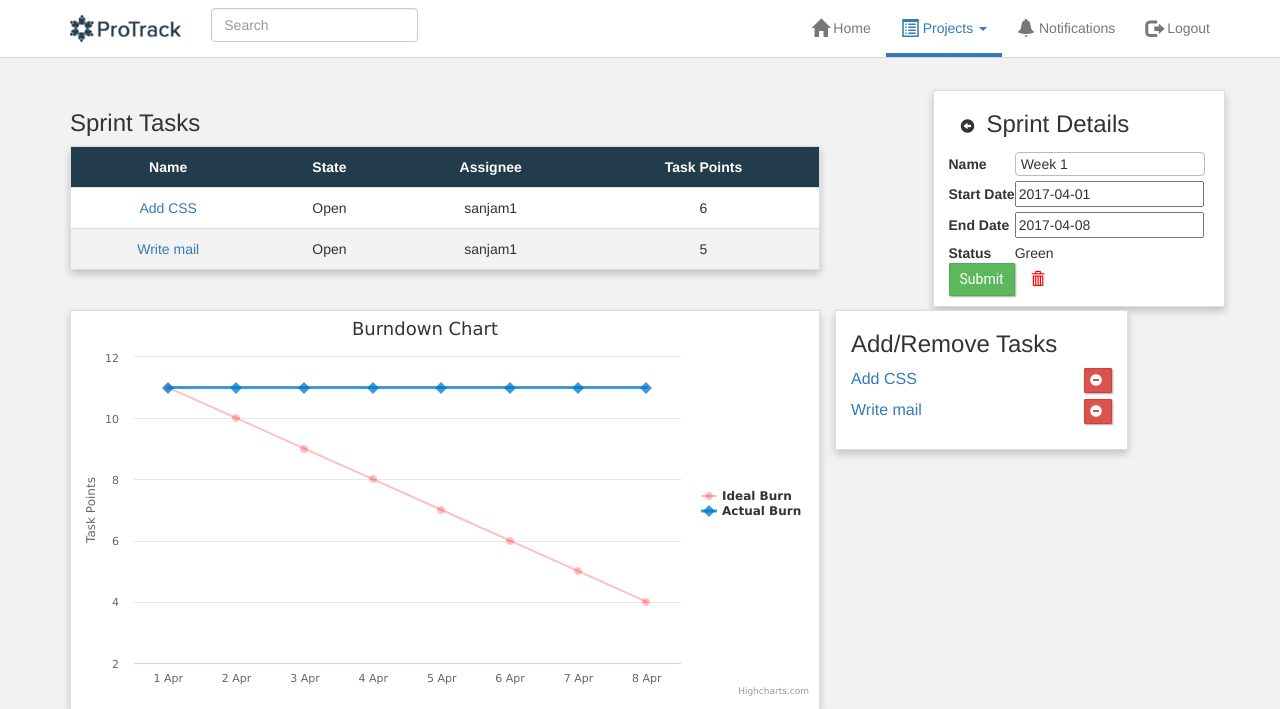
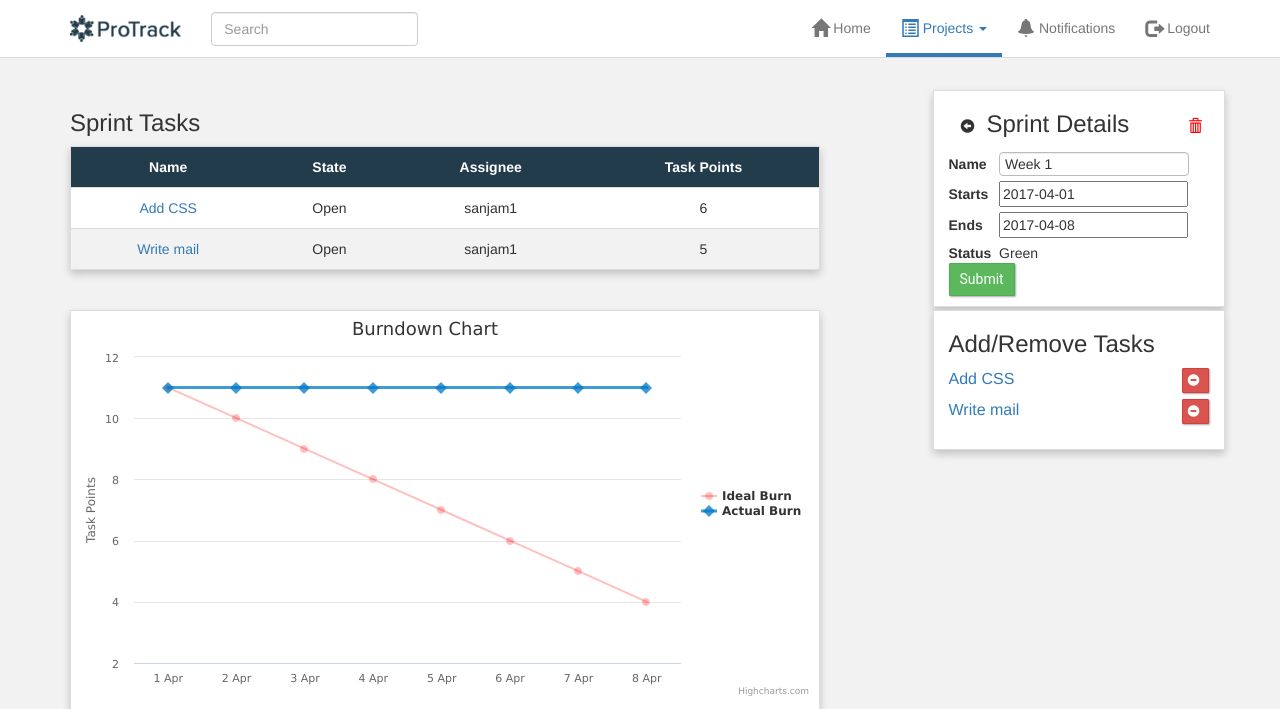
Before and after one commit to sanjamkr/ProTrack, a Django app: page /Tracker/edit_sprint/11/ in a window 1280 px wide, after a click that opens the changed part. Shown: the top 709 px of the page. Run offline with Django 3.2, Linux system fonts and the light colour scheme; a user stored in the database is signed in; data comes from the database, SQL or seed files in the repository; both versions use the stored data as it was after the commit; parts of the project's set-up code (start-up, migrations or seed data) failed here and were passed over; some libraries are stand-ins or nearby versions.

Commit message:
Delete Task Confirmation

```diff
--- a/Tracker/static/Tracker/style.css
+++ b/Tracker/static/Tracker/style.css
@@ -511,39 +511,60 @@ overflow-y: auto;}
 .notitime {
     color: #888;
 }
-.taskinput, #id_state, #id_tsprint, #id_assign, .sprintinput, .sprintinput, #id_priority{
+.taskinput, #id_state, #id_tsprint, #id_assign, .sprintinput, #id_priority{
     width: 100%;
 
 }
 /*Task Fields*/
-.taskinput, #id_state, #id_tsprint, #id_assign, #id_due_date_month,#id_due_date_day, #id_due_date_year,  #id_priority{
+.taskinput, #id_state, #id_tsprint, #id_assign, #id_due_date_month,#id_due_date_day, #id_due_date_year,  #id_priority,
+#id_newtask-state, #id_newtask-tsprint, #id_newtask-assign,  #id_newtask-priority,/*Edit Task Fields */
+#id_newtask-due_date_month,#id_newtask-due_date_day, #id_newtask-due_date_year
+{
     border: #bbb 1px solid;
     border-radius: 4px;
     padding-left: 5px;
+     box-shadow: inset 0 1px 1px rgba(0,0,0,.075);
 }
+
 /*Sprint Fields*/
 .sprintinput, #id_start_date_month, #id_start_date_day, #id_start_date_year, /*Add Sprint Field */
 #id_end_date_month, #id_end_date_day, #id_end_date_year{
     border: #bbb 1px solid;
     border-radius: 4px;
     padding-left: 5px;
+     box-shadow: inset 0 1px 1px rgba(0,0,0,.075);
 }
 /*Project Fields */
 .projectinput {
+    width: 80%;
     border: #bbb 1px solid;
     border-radius: 4px;
     padding-left: 5px;
+    box-shadow: inset 0 1px 1px rgba(0,0,0,.075);
 }
 /*Select Fields*/
 #id_state, #id_tsprint, #id_assign, #id_due_date_month,#id_due_date_day, #id_priority, #id_due_date_year, /* Add Task Fields */
-#id_newtask-state, #id_newtask-tsprint, #id_newtask-assign, /*Edit Task Fields */
+#id_newtask-state, #id_newtask-tsprint, #id_newtask-assign,  #id_newtask-priority, /*Edit Task Fields */
 #id_newtask-due_date_month,#id_newtask-due_date_day, #id_newtask-due_date_year,
 #id_start_date_month, #id_start_date_day, #id_start_date_year, /*Add Sprint Field */
 #id_end_date_month, #id_end_date_day, #id_end_date_year,
 #id_pdeadline_month, #id_pdeadline_day, #id_pdeadline_year /* Add Project Field*/
  {
+
     padding-top: 2px;
     padding-bottom: 2px;
+}
+#id_state:focus, #id_tsprint:focus, #id_assign:focus, #id_due_date_month:focus,#id_due_date_day:focus, #id_priority:focus, #id_due_date_year:focus, /* Add Task Fields */
+#id_newtask-state:focus, #id_newtask-tsprint:focus, #id_newtask-assign:focus,  #id_newtask-priority:focus, /*Edit Task Fields */
+#id_newtask-due_date_month:focus,#id_newtask-due_date_day:focus, #id_newtask-due_date_year:focus,
+#id_start_date_month:focus, #id_start_date_day:focus, #id_start_date_year:focus, /*Add Sprint Field */
+#id_end_date_month:focus, #id_end_date_day:focus, #id_end_date_year:focus,
+#id_pdeadline_month:focus, #id_pdeadline_day:focus, #id_pdeadline_year:focus /* Add Project Field*/{
+  border-color: #66afe9;
+  outline: 0;
+  -webkit-box-shadow: inset 0 1px 1px rgba(0,0,0,.075), 0 0 8px rgba(102, 175, 233, 0.6);
+  box-shadow: inset 0 1px 1px rgba(0,0,0,.075), 0 0 8px rgba(102, 175, 233, 0.6);
+
 }
 /* Add Forms */
 .addform td, .addform th {
@@ -554,6 +575,30 @@ overflow-y: auto;}
     margin-top: 10px;
 
 }
-#searchbox{
+#searchbox, #id_newtag-tag{
   border-radius: 4px;
+
 }
+#id_newtag-tag{
+  box-shadow: inset 0 1px 1px rgba(0,0,0,.075);
+border: 1px solid #ccc;}
+
+  #id_newtag-tag:focus {
+  border-color: #66afe9;
+  outline: 0;
+  -webkit-box-shadow: inset 0 1px 1px rgba(0,0,0,.075), 0 0 8px rgba(102, 175, 233, 0.6);
+  box-shadow: inset 0 1px 1px rgba(0,0,0,.075), 0 0 8px rgba(102, 175, 233, 0.6);
+}
+}
+.deleteform{
+    display:inline;
+}
+.form-control {
+    margin-top: 4px;
+}
+.taskinput:focus, .projectinput:focus, .sprintinput:focus{
+  border-color: #66afe9;
+  outline: 0;
+  -webkit-box-shadow: inset 0 1px 1px rgba(0,0,0,.075), 0 0 8px rgba(102, 175, 233, 0.6);
+  box-shadow: inset 0 1px 1px rgba(0,0,0,.075), 0 0 8px rgba(102, 175, 233, 0.6);
+}
--- a/Tracker/templates/Tracker/base.html
+++ b/Tracker/templates/Tracker/base.html
@@ -6,6 +6,7 @@
 	<head>
 	    <title>{% block title %}{% endblock %}</title>
         <link rel="icon" href="{% static 'Tracker/favicon.ico' %}" />
+        <meta name="viewport" content="width=device-width, initial-scale=1.0">
 		<link rel="stylesheet" type="text/css" href="{% static 'Tracker/css/bootstrap.min.css' %}" />
 	    <link rel="stylesheet" type="text/css" href="{% static 'Tracker/style.css' %}" />
         <script src="{% static 'Tracker/js/jquery-3.2.0.min.js' %}"></script>
--- a/Tracker/templates/Tracker/edit_sprint.html
+++ b/Tracker/templates/Tracker/edit_sprint.html
@@ -3,35 +3,33 @@
 {% block title %} Sprint Screen{% endblock %}
 
 {% block content %}
-   <script src="https://ajax.googleapis.com/ajax/libs/jquery/3.1.1/jquery.min.js"></script>
+
    <script src="http://code.highcharts.com/highcharts.js"></script>
    <script src="http://code.highcharts.com/highcharts-3d.js"></script>
-<script>
-    function openForm(divName) {
-    var i;
-    var x = document.getElementsByClassName("sprintdetails");
-    for (i = 0; i < x.length; i++) {
-        x[i].style.display = "none";
-    }
-    document.getElementById(divName).style.display = "block";
-}
-function confirmDelete(){
-var result = confirm("Are you sure you want to delete this sprint?");
-if (result == true) {
-    window.location.href = "{% url 'delete_sprint' sprint.id %}";
-    return true;
-}
-else
-    return false;
 
-}
-</script>
 
     <div class= "container project-content">
 
 
     <!--Task Table-->
-        <div class = "row">
+     <div class = "row">
+     <div id="confirm" class="modal fade" role = "dialog">
+    <div class="modal-dialog">
+     <div class="modal-content">
+     <div class="modal-header">
+        <button type="button" class="close" data-dismiss="modal">&times;</button>
+        <h4 class="modal-title">Confirm Delete</h4>
+      </div>
+        <div class="modal-body">
+    Are you sure you want to delete this sprint?
+    </div>
+  <div class="modal-footer">
+    <button type="button" data-dismiss="modal" class="btn btn-danger" id="delete">Delete</button>
+    <button type="button" data-dismiss="modal" class="btn">Cancel</button>
+  </div>
+</div>
+    </div>
+  </div>
             <div class="col-md-8">
              <h3>Sprint Tasks</h3>
              {% if sprint.task_set.all %}
@@ -62,7 +60,13 @@ else
         <!--Edittable-->
         <div class = "col-md-3 col-md-offset-1  sprint-details">
         <div id="edittable" class = "sprintdetails" style="display:none">
-        <h3><span class="pull-left"><button class="btn btn-default" id="backbutton" onclick="openForm('not_edittable')" type="submit">
+        <form class = "deleteform pull-right" action = "{% url 'delete_sprint' sprint.id %}">
+            <button class="btn btn-default"  name="deletesprint" id="deletebutton" type="submit">
+        <i class=" glyphicon glyphicon-trash"></i>
+      </button>
+      </form>
+        <h3><span class="pull-left">
+        <button class="btn btn-default" id="backbutton" onclick="openForm('not_edittable')" type="submit">
         <i class=" glyphicon glyphicon-circle-arrow-left"></i>
       </button></span>Sprint Details</h3>
         {% if form.errors %}
@@ -79,30 +83,28 @@ else
 					<td>{{form.sname}}</td>
 				</tr>
 				<tr>
-					<th>Start Date </th>
+					<th>Starts</th>
 					<td>  {{form.start_date}}</td>
 				</tr>
 				<tr>
 
 					{% if form.errors %}
                     <div class="text-danger">
-                    <th>End Date </th>
+                    <th>Ends</th>
                     </div>
                     {% else %}
-                    <th>End Date </th>
+                    <th>Ends</th>
                     {% endif %}
 
 					<td> {{form.end_date}}</td>
 				</tr>
 				<tr>
-					<th>Status </th>
+					<th>Status &nbsp;</th>
 					<td>{{st}}</td>
 				</tr>
 			</table>
 		    <button class= "btn btn-sm btn-success" type="submit" value="Submit">Submit</button>
-            <button onClick="confirmDelete()" class="btn btn-default" id="deletebutton" type="submit">
-                    <i class=" glyphicon glyphicon-trash"></i>
-            </button>
+
 		</form>
         </div> <!--Edittable-->
         <!--Not Edittable-->
@@ -117,16 +119,16 @@ else
 					<td> {{sprint.sname}}</td>
 				</tr>
                 <tr>
-					<th>Start Date </th>
+					<th>Starts </th>
 					<td>  {{sprint.start_date|date:"j M Y"}}</td>
 				</tr>
 				<tr>
                 <tr>
-					<th>End Date </th>
+					<th>Ends </th>
 					<td>  {{sprint.end_date|date:"j M Y"}}</td>
 				</tr>
 				<tr>
-					<th>Status </th>
+					<th>Status &nbsp;</th>
 					<td>  {{st}}</td>
 				</tr>
 			</table>
@@ -143,7 +145,7 @@ else
         {% endif %}
         </div>
         {% if st != 'Sprint has Ended' %}
-        <div class = "col-md-3 whitecard">
+        <div class = "col-md-3 col-md-offset-1 whitecard">
                         <h3>Add/Remove Tasks</h3>
                         <ul class="add-to-sprint">
 			{% for task in sprint.project.task_set.all %}
@@ -231,4 +233,38 @@ $(function () {
 {% endif %}
 
 </script>
+<script>
+    function openForm(divName) {
+    var i;
+    var x = document.getElementsByClassName("sprintdetails");
+    for (i = 0; i < x.length; i++) {
+        x[i].style.display = "none";
+    }
+    document.getElementById(divName).style.display = "block";
+}
+    function confirmDelete(){
+    var result = window.confirm("Are you sure you want to delete this sprint?");
+    window.alert("out here");
+    if (result == true) {
+        window.alert("out here");
+        window.location.href = "{% url 'delete_sprint' sprint.id %}";
+        }
+    else
+     window.alert("now here");
+}
+</script>
+<script>
+$('button[name="deletesprint"]').on('click', function(e) {
+  var $form = $(this).closest('form');
+  e.preventDefault();
+  $('#confirm').modal({
+      backdrop: 'static',
+      keyboard: false
+    })
+    .one('click', '#delete', function(e) {
+      $form.trigger('submit');
+    });
+});
+</script>
+</body>
 {% endblock %}
--- a/Tracker/templates/Tracker/home.html
+++ b/Tracker/templates/Tracker/home.html
@@ -67,8 +67,8 @@
     </div>
     <!--PENDING TASKS-->
 
-        <div class="col-md-3">
-            <div class="sidebar-nav-fixed pull-right">
+        <div class="col-md-3 col-xs-12">
+            <div class="sidebar-nav-fixed">
                 <div class="well pending ">
                     <ul class="nav ">
                         <li class="nav-header"><strong>Pending Tasks</strong></li>
--- a/Tracker/templates/Tracker/notifications.html
+++ b/Tracker/templates/Tracker/notifications.html
@@ -6,7 +6,7 @@
 <div class= "container">
     <div class = "row">
 
-        <div class = "notidiv col-xs-11 col-md-6 col-xs-offset-1 col-md-offset-3 ">
+        <div class = "notidiv col-xs-12 col-md-6 col-md-offset-3 ">
         {% if my_notis %}
             <div class = "noticard notidivhead"><h4>Your Notifications</h4></div>
                           {% for noti in my_notis %}
```
Also changed, not shown: Tracker/templates/Tracker/edit_project.html (+46 -12 lines), Tracker/templates/Tracker/edit_task.html (+41 -13 lines), db.sqlite3.
